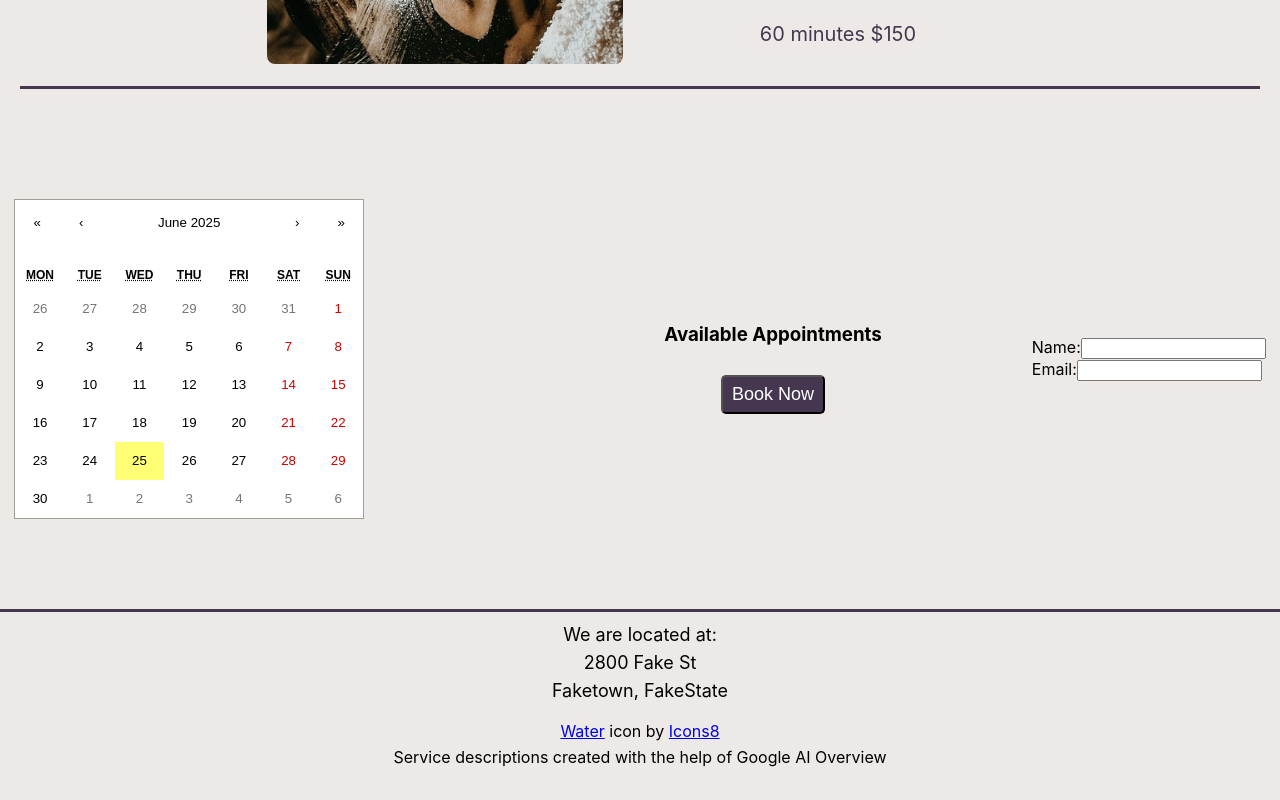
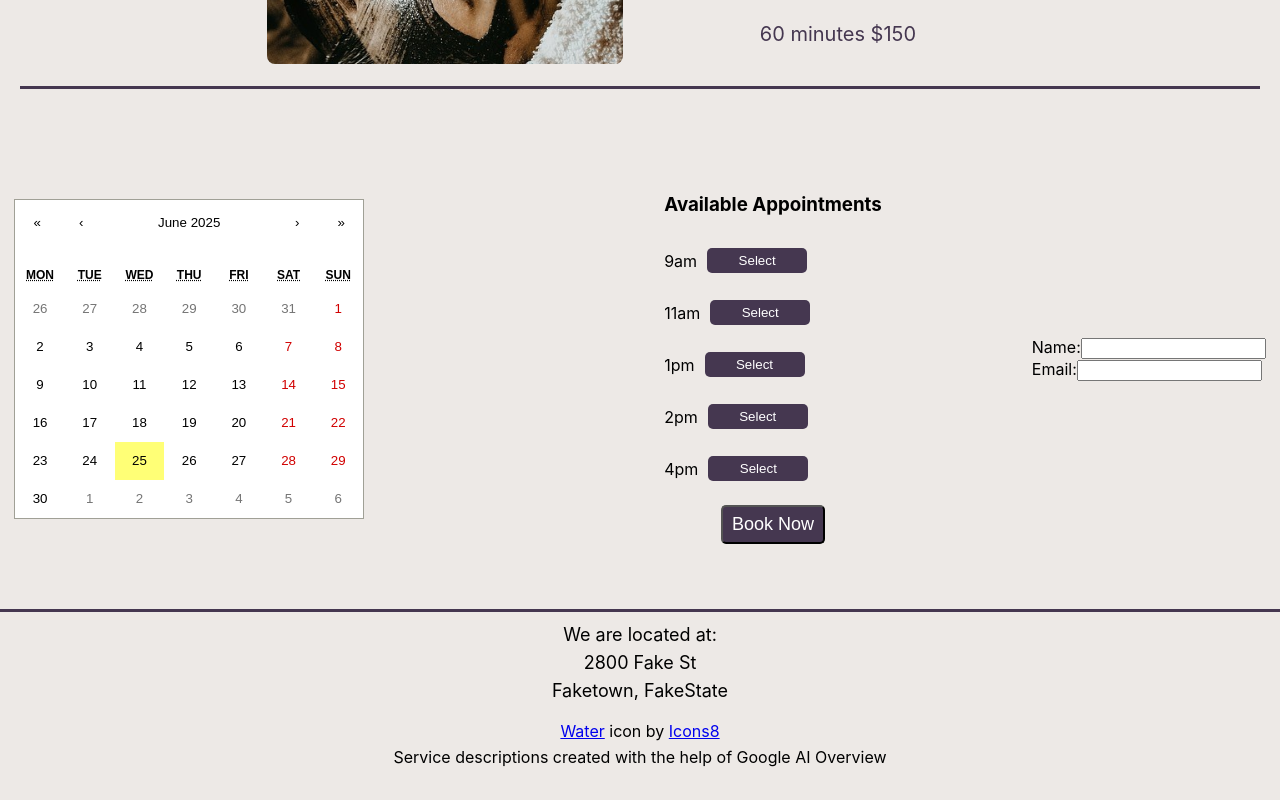
Before and after one commit to LaurenCummings/spa-project, a React (Vite) app: page / in a window 1280 px wide. Shown: the part 3684-4484 px from the top of the page. Built offline with nearby package versions, Linux system fonts and the light colour scheme; a web font is replaced by a local one.

Commit message:
mapped out oddAppointment data

```diff
--- a/src/components/BookNow.jsx
+++ b/src/components/BookNow.jsx
@@ -11,6 +11,7 @@ function BookNow() {
 
     }
 
+    console.log(oddAppointments);
     return (
         <div className="book-now">
             <div className="calendar">
@@ -20,10 +21,12 @@ function BookNow() {
                 <h3>Available Appointments</h3>
                     {
                         oddAppointments.map((appointment) => {
-                            <div key={appointment.id} className="appointment">
-                                <p>{appointment.time}</p>
-                                <button>Select</button>
-                            </div>
+                            return (
+                                <div key={appointment.id} className="appointment">
+                                    <p>{appointment.time}</p>
+                                    <button>Select</button>
+                                </div>
+                            )
                         })
                     }
                 <button className="book-now-btn">Book Now</button>
```
